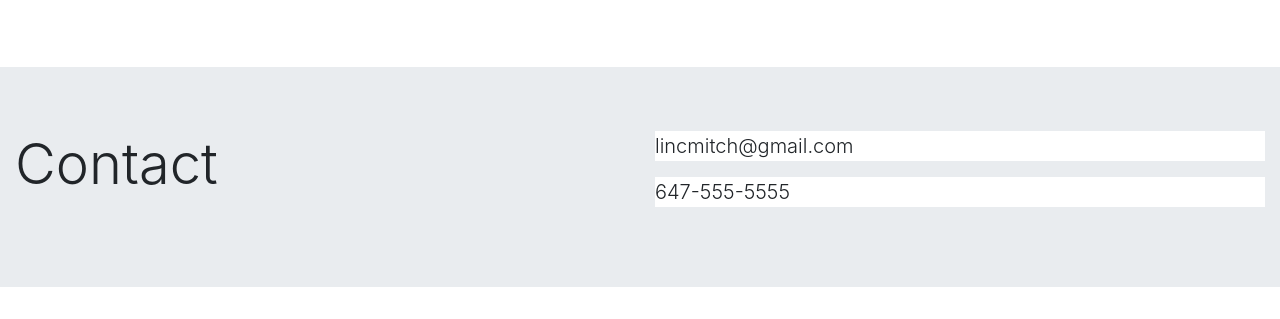
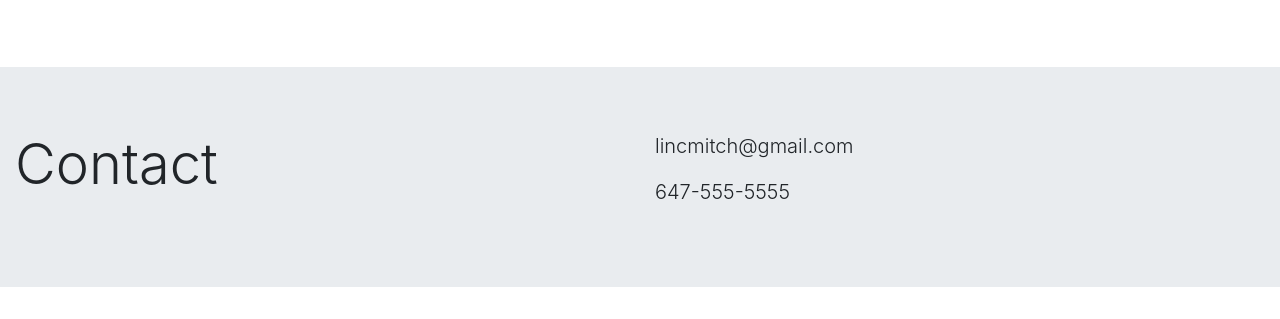
Before and after one commit to shariqashfaq/lrm-construction, a Flask app: page / in a window 1280 px wide. Shown: the part 2097-2416 px from the top of the page. Run offline with Flask 2, Linux system fonts and the light colour scheme; some libraries are stand-ins or nearby versions.

Commit message:
took out white background on text

```diff
--- a/static/styles.css
+++ b/static/styles.css
@@ -1,9 +1,5 @@
 html {
     scroll-behavior:smooth;
-}
-
-.lead{
-    background-color:white;
 }
 
 .navbar-inner {
```
